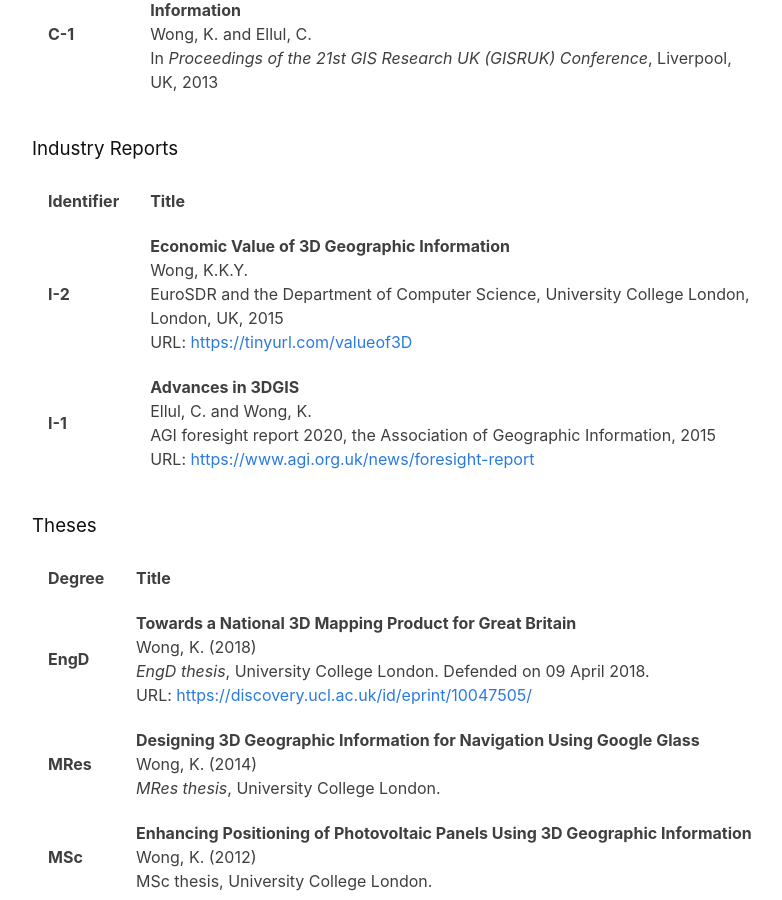
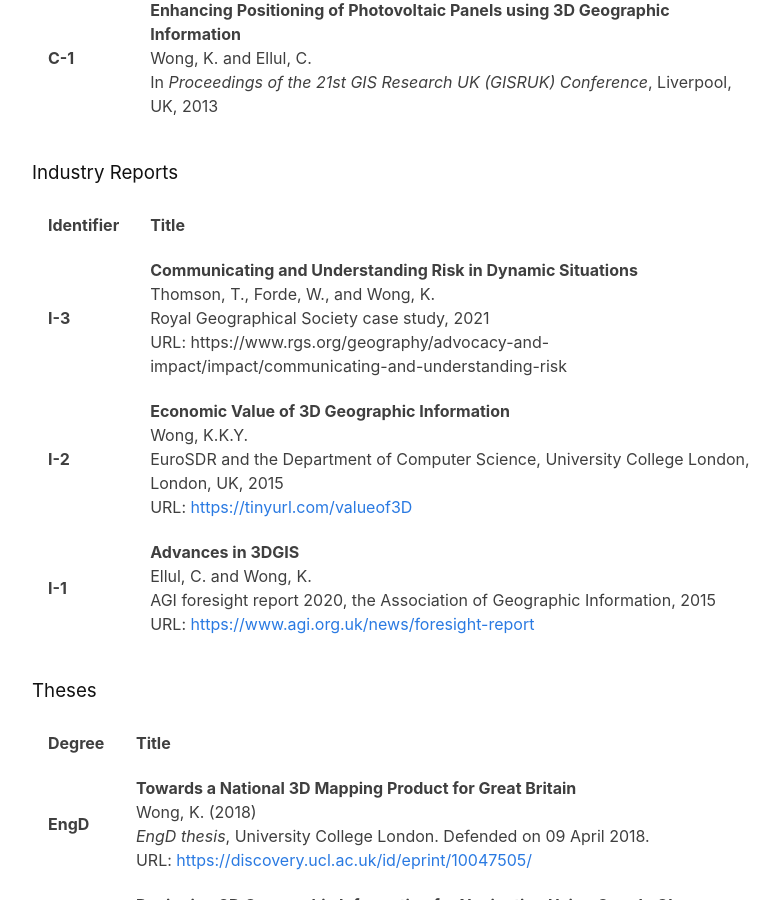
Before and after one commit to kel196/kel196.github.io, a Jekyll site: the page built from index.md, in a window 1280 px wide and 900 px high, scrolled down 7324 px. Shown: the whole window, without its empty margins (238-1020 px from the left). Built offline with Jekyll 4.4.1, drawn with Linux system fonts in a browser that asks for light colours; our own code applies the rules of GitHub Pages for plain Markdown files; some of the changed text lies outside the part shown.

Commit message:
Update index.md

```diff
--- a/index.md
+++ b/index.md
@@ -138,7 +138,7 @@ The award provides a tax-free stipend of £18,590 per annum for four years, plus
 
 | Identifier | Title                                                        |
 | -------- | ------------------------------------------------------------ |
-| **C-15** | **Threat Analysis of an Autonomous Vehicle Architecture**<br />Dang, Q.A., Khondoker, R., Wong, K., and Kamijo, S. <br />*2020 2nd International Conference on Sustainable Technologies for Industry 4.0 (STI), Dhaka, Bangladesh, 19-20 December 2020* |
+| **C-15** | **Threat Analysis of an Autonomous Vehicle Architecture**<br />Dang, Q.A., Khondoker, R., Wong, K., and Kamijo, S. <br />*2020 2nd International Conference on Sustainable Technologies for Industry 4.0 (STI), Dhaka, Bangladesh, 19-20 December 2020*<br />URL: https://doi.org/10.1109/STI50764.2020.9350512 |
 | **C-14** | **3rd BIM/GIS Integration Workshop and 15th 3DGeoInfo Conference 2020 - Preface**<br />Wong, K., Ellul, C., Morley, J., Home, R., and Kalantari, M.<br />*ISPRS Annals of the Photogrammetry, Remote Sensing and Spatial Information Sciences*, Volume VI-4/W1-2020, 1–1, 2020.<br />URL: [https://doi.org/10.5194/isprs-annals-VI-4-W1-2020-1-2020](https://doi.org/10.5194/isprs-annals-VI-4-W1-2020-1-2020) |
 | **C-13** | **3rd BIM/GIS Integration Workshop and 15th 3DGeoInfo Conference 2020 - Preface**<br />Wong, K., Ellul, C., Morley, J., Home, R., and Kalantari, M.<br />*The International Archives of the Photogrammetry, Remote Sensing and Spatial Information Sciences*, Volume XLIV-4/W1-2020, 1–1, 2020<br />URL: [https://doi.org/10.5194/isprs-archives-XLIV-4-W1-2020-1-2020](https://doi.org/10.5194/isprs-archives-XLIV-4-W1-2020-1-2020) |
 | **C-12** | **Road scene risk perception for intelligent vehicles using end-to-end affordance learning and visual reasoning**<br />Withanawasam, J., Javanmardi, E., Wong, K., Javanmardi, M., and Kamijo, S.<br />In *The 5th Asian Conference on Pattern Recognition (ACPR 2019)*, Auckland, New Zealand, 2019 [https://doi.org/10.1007/978-3-030-41404-7_60](https://doi.org/10.1007/978-3-030-41404-7_60) |
@@ -158,6 +158,7 @@ The award provides a tax-free stipend of £18,590 per annum for four years, plus
 
 | Identifier | Title                                                        |
 | ---------- | ------------------------------------------------------------ |
+| **I-3**    | **Communicating and Understanding Risk in Dynamic Situations**<br />Thomson, T., Forde, W., and Wong, K.<br />Royal Geographical Society case study, 2021<br />URL: https://www.rgs.org/geography/advocacy-and-impact/impact/communicating-and-understanding-risk |
 | **I-2**    | **Economic Value of 3D Geographic Information**<br />Wong, K.K.Y. <br />EuroSDR and the Department of Computer Science, University College London, London, UK, 2015<br />URL: [https://tinyurl.com/valueof3D](https://tinyurl.com/valueof3D) |
 | **I-1**    | **Advances in 3DGIS**<br />Ellul, C. and Wong, K.<br />AGI foresight report 2020, the Association of Geographic Information, 2015<br />URL: [https://www.agi.org.uk/news/foresight-report](https://www.agi.org.uk/news/foresight-report) |
 
@@ -187,4 +188,4 @@ The award provides a tax-free stipend of £18,590 per annum for four years, plus
 
 ---
 
-Last Updated: 22 February 2020
+Last Updated: 24 March 2021
```
